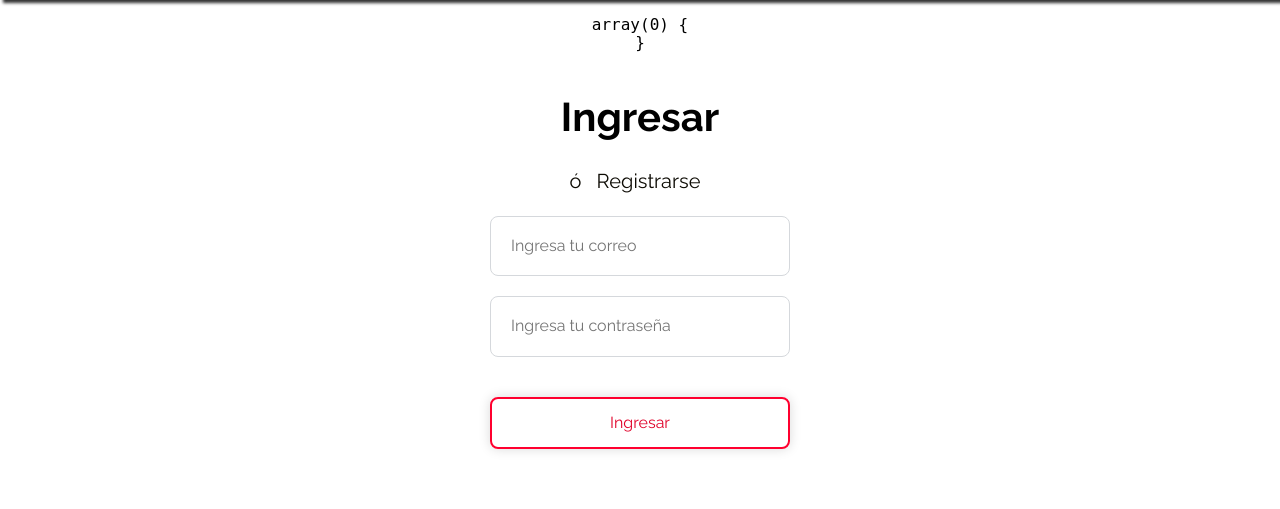
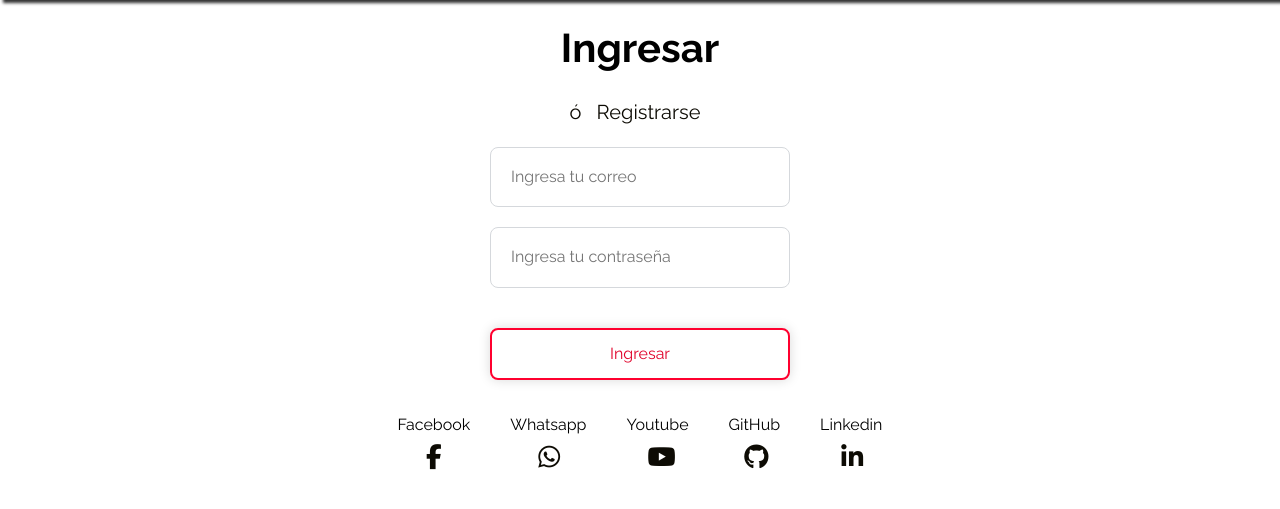
Before and after one commit to lozp1/NewForm, a PHP site: page /propiedades/login.php in a window 1280 px wide. Shown: the part 125-634 px from the top of the page. Run offline with PHP 8.4, Linux system fonts and the light colour scheme; some libraries are stand-ins or nearby versions.

Commit message:
v.0.2 - Iconos

```diff
--- a/admin/propiedades/login.php
+++ b/admin/propiedades/login.php
@@ -7,21 +7,65 @@ require '../../includes/funciones.php';
 incluirTemplate('headerV');
 //var_dump($db); <!-- validar acceso en data
 
-echo "<pre>";
-var_dump($_POST);
-echo "</pre>";
+// echo "<pre>";
+// var_dump($_POST);
+// echo "</pre>";
 
 ?>
 
 <body class="body centrado">
+
     <h1>Ingresar</h1>
+
     <span>ó <a href="signup.php">Registrarse</a></span>
     <div class="acceder">
+
         <form action="login.php" method="POST">
             <input class="text" placeholder="Ingresa tu correo" type="text" name="email">
             <input class="text" placeholder="Ingresa tu contraseña" type="password" name="password">
             <input class="bt-file bordeado max" type="submit" value="Ingresar">
         </form>
+
     </div>
+
+    <div class="redes-sociales">
+
+        <div class="icon facebook">
+            <div class="tooltip">
+                Facebook
+            </div>
+            <a class="social" href="https://www.facebook.com/solutionstechgt"><i class="fa-brands fa-facebook-f"></i></a>
+        </div>
+
+        <div class="icon whatsapp">
+            <div class="tooltip">
+                Whatsapp
+            </div>
+            <a class="social" href="#"><i class="fa-brands fa-whatsapp"></i></a>
+        </div>
+
+        <div class="icon youtube">
+            <div class="tooltip">
+                Youtube
+            </div>
+            <a class="social href=" href="https://www.youtube.com/channel/UC2eHENnRThn5EByEBMppB1g""><i class=" fa-brands fa-youtube"></i></a>
+        </div>
+
+        <div class="icon github">
+            <div class="tooltip">
+                GitHub
+            </div>
+            <a class="social" href="https://github.com/lozp1/NewForm"><i class="fa-brands fa-github"></i></a>
+        </div>
+
+        <div class="icon linkedin">
+            <div class="tooltip">
+                Linkedin
+            </div>
+            <a class="social" href="https://gt.linkedin.com/company/b-smooth-solutions?original_referer=https%3A%2F%2Fwww.google.com%2F"><i class="fa-brands fa-linkedin-in"></i></a>
+        </div>
+    </div>
+
+    <script src="https://kit.fontawesome.com/6e9377a9ac.js" crossorigin="anonymous"></script>
     <script src="../build/js/app.js"></script>
 </body>
--- a/desktop.ini
+++ b/desktop.ini
@@ -1,5 +1,5 @@
 [.ShellClassInfo]
-IconResource=C:\Windows\System32\SHELL32.dll,41
+IconResource=C:\Windows\System32\SHELL32.dll,43
 [ViewState]
 Mode=
 Vid=
--- a/includes/templates/header.php
+++ b/includes/templates/header.php
@@ -8,6 +8,7 @@
     <link href="https://fonts.googleapis.com/css2?family=Raleway:wght@400;700&display=swap" rel="stylesheet">
     <link href="../../build/css/app.css" rel="stylesheet" />
     <script src="https://kit.fontawesome.com/6e9377a9ac.js" crossorigin="anonymous"></script>
+
 </head>
 
 <body class="body">
--- a/src/scss/base/_globales.scss
+++ b/src/scss/base/_globales.scss
@@ -13,6 +13,8 @@ html {
 body {
   font-family: v.$font-p;
   font-size: 1.6rem;
+  margin: 0;
+  padding: 0;
 
   &.body-fijo {
     overflow: hidden;
--- a/src/scss/layout/_header.scss
+++ b/src/scss/layout/_header.scss
@@ -2,7 +2,8 @@
 @use "base/mixins" as m;
 
 .body {
-  background-color: linear-gradient(to top, v.$grisClaro 0%, v.$blanco 100%);
+  // background-color: linear-gradient(to top, v.$grisClaro 0%, v.$blanco 100%);
+  background-color: linear-gradient(315deg, white 0%, #d7e1ed 74%);
 }
 
 .header {
--- a/src/scss/layout/_index.scss
+++ b/src/scss/layout/_index.scss
@@ -6,3 +6,4 @@
 @forward "boton-enviar";
 @forward "darkMode";
 @forward "login";
+@forward "redes";
--- /dev/null
+++ b/src/scss/layout/_redes.scss
@@ -0,0 +1,114 @@
+@use "base/variables" as v;
+@use "base/mixins" as m;
+
+.redes-sociales {
+  hmtl,
+  body {
+    margin: 0;
+    padding: 0;
+    place-items: center;
+  }
+  display: inline-flex;
+}
+
+.redes-sociales .icon {
+  margin: 0 20px;
+  text-align: center;
+  display: flex;
+  align-items: center;
+  justify-content: center;
+  flex-direction: column;
+  position: relative;
+  z-index: 2;
+  transition: 0.4 cubic-bezier(0.68, -0.5, 0.3, 1.5);
+}
+
+.redes-sociales .icon .social {
+  display: block;
+  height: 40px;
+  width: 40px;
+  background-color: #fff;
+  border-radius: 50%;
+  z-index: 1;
+  box-shadow: 0px, 10px, rgba(0, 0, 0, 0.1);
+  background-color: linear-gradient(315deg, #fff 0%, #d7e1ec 74%);
+}
+
+.redes-sociales .icon .social i {
+  // filter: invert(100%);
+  line-height: 15px;
+  font-size: 25px;
+}
+
+.redes-sociales .social .tooltip {
+  position: absolute;
+  top: 0;
+  z-index: 1;
+  background-color: white;
+  color: white;
+  padding: 10px 18px;
+  font-size: 20px;
+  font-weight: 500;
+  border-radius: 25px;
+  opacity: 0;
+  pointer-events: none;
+  box-shadow: 0px 10px 10px rgba(0, 0, 0, 0.1);
+  transition: 0.4 cubic-bezier(0.68, -0.5, 0.3, 1.5);
+}
+
+.redes-sociales .icon:hover .tooltip {
+  top: -70px;
+  opacity: 1;
+  pointer-events: auto;
+}
+
+.icon .tooltip:before {
+  position: absolute;
+  content: "";
+  height: 15px;
+  width: 15px;
+  background-color: white;
+  left: 50%;
+  bottom: -6px;
+  transform: translateX(-50%) rotate(45deg);
+  transition: 0.4 cubic-bezier(0.68, -0.5, 0.3, 1.5);
+}
+
+.redes-sociales .icon:hover .social {
+  color: #fff;
+}
+
+.redes-sociales .icon:hover .social,
+.redes-sociales .icon:hover .tooltip {
+  text-shadow: 0px -1px 0px rgba(0, 0, 0, 0.4);
+}
+
+.redes-sociales .facebook:hover .social,
+.redes-sociales .facebook:hover .tooltip,
+.redes-sociales .facebook:hover.tooltip:before {
+  background-color: v.$azul;
+}
+
+.redes-sociales .whatsapp:hover .social,
+.redes-sociales .whatsapp:hover .tooltip,
+.redes-sociales .whatsapp:hover.tooltip:before {
+  background-color: v.$esmeraldaOscuro;
+}
+
+.redes-sociales .youtube:hover .social,
+.redes-sociales .youtube:hover .tooltip,
+.redes-sociales .youtube:hover.tooltip:before {
+  background-color: v.$rojoClaro;
+}
+
+.redes-sociales .github:hover .social,
+.redes-sociales .github:hover .tooltip,
+.redes-sociales .github:hover.tooltip:before {
+  background-color: v.$grisOscuro;
+}
+
+.redes-sociales .linkedin:hover .social,
+.redes-sociales .linkedin:hover .tooltip,
+.redes-sociales .linkedin:hover.tooltip:before {
+  background-color: #4391f8;
+}
```
Also changed, not shown: evaluar1.php (+11 -0 lines), build/css/app.css, 1 other file.
